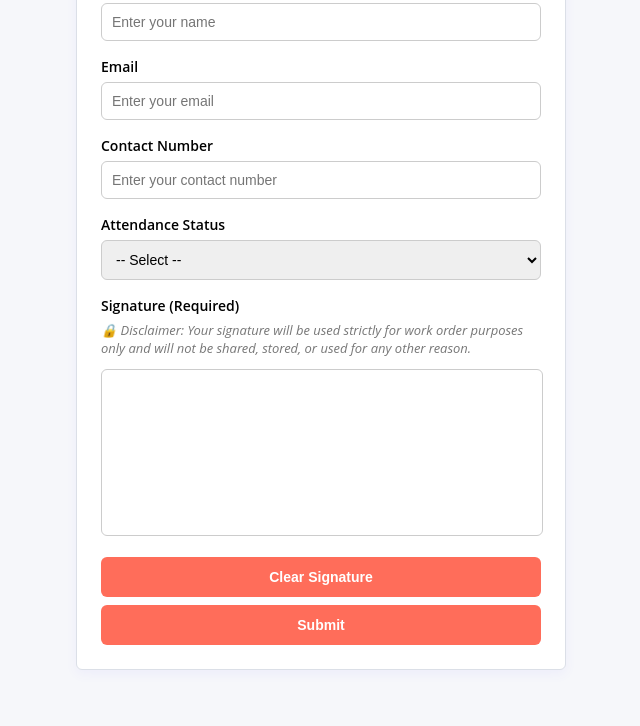
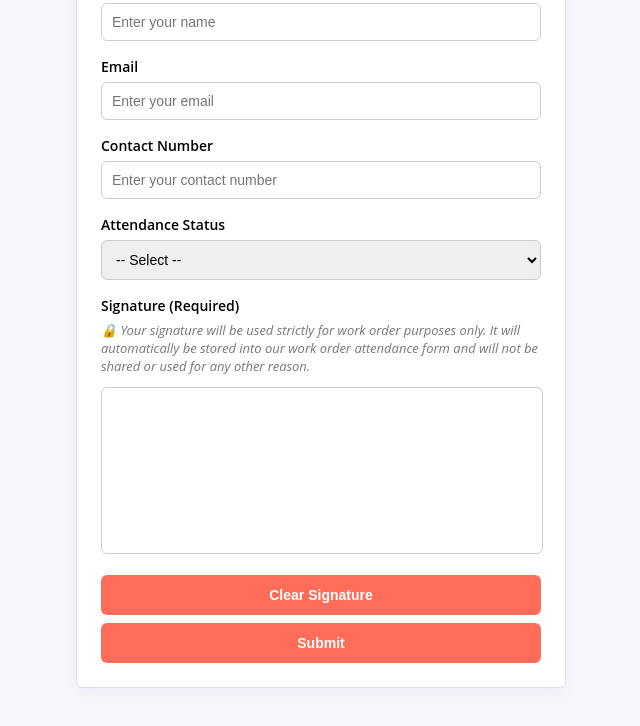
Before and after one commit to rise-bn/attendance, a plain HTML site: page index.html in a window 1280 px wide. Shown: the part 156-882 px from the top of the page, without its empty margins (319-959 px from the left). Drawn offline with nearby package versions, Linux system fonts and the light colour scheme.

Commit message:
Update index.html

```diff
--- a/index.html
+++ b/index.html
@@ -122,7 +122,7 @@ canvas {
 
   <label for="signaturePad">Signature (Required)</label>
   <p class="description">
-    🔒 <em>Disclaimer: Your signature will be used strictly for work order purposes only and will not be shared, stored, or used for any other reason.</em>
+    🔒 <em>Your signature will be used strictly for work order purposes only. It will automatically be stored into our work order attendance form and will not be shared or used for any other reason.</em>
   </p>
 
   <canvas id="signaturePad" width="400" height="150"></canvas>
```
